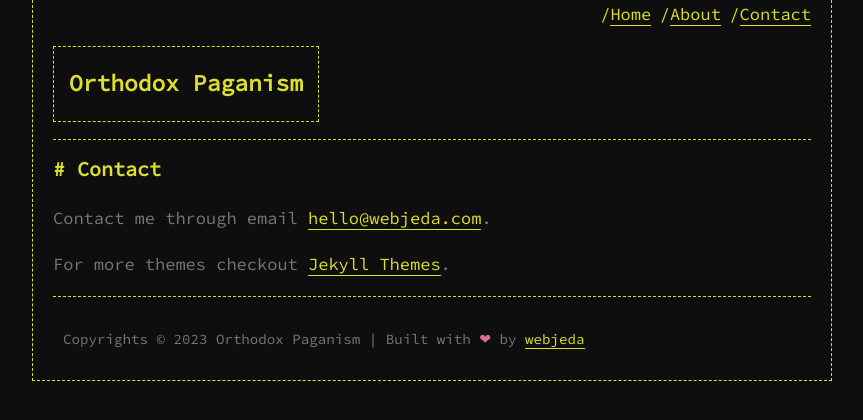
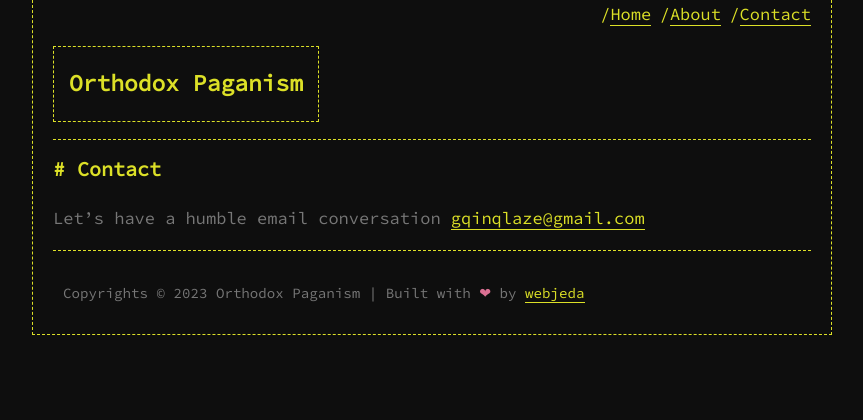
Before and after one commit to gkink/gkink.github.io, a Jekyll site: the page built from contact.md, in a window 1280 px wide. Shown: the top 420 px of the page, without its empty margins (208-1071 px from the left). Built offline with Jekyll 4.4.1, drawn with Linux system fonts in a browser that asks for light colours.

Commit message:
Update contact.md

```diff
--- a/contact.md
+++ b/contact.md
@@ -3,6 +3,4 @@ layout: page
 title: Contact
 ---
 
-Contact me through email [hello@webjeda.com](mailto:hello@webjeda.com).
-
-For more themes checkout [Jekyll Themes](https://jekyll-themes.com).
+Let's have a humble email conversation [gqinqlaze@gmail.com](mailto:gqinqlaze@gmail.com)
```
